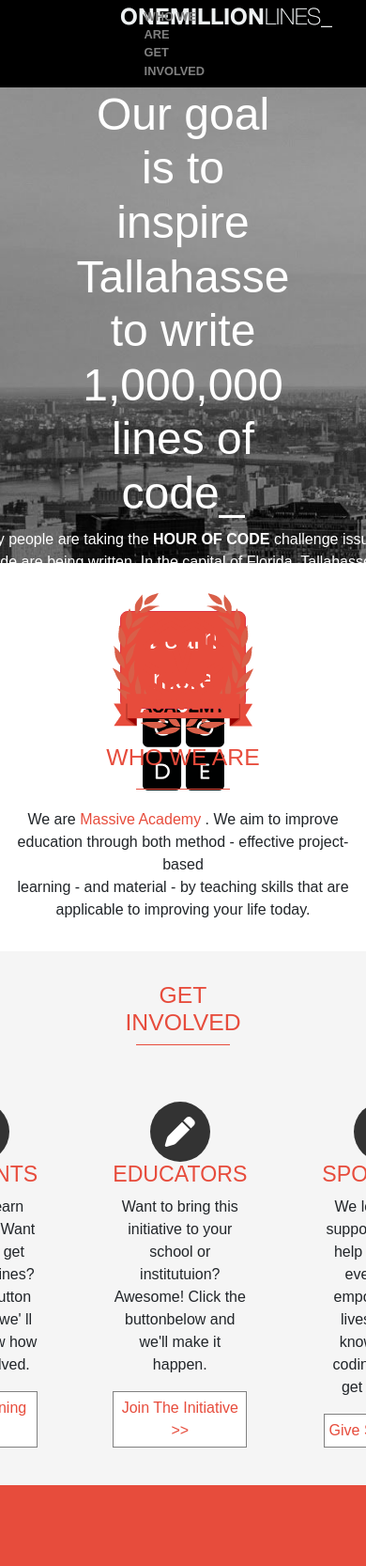
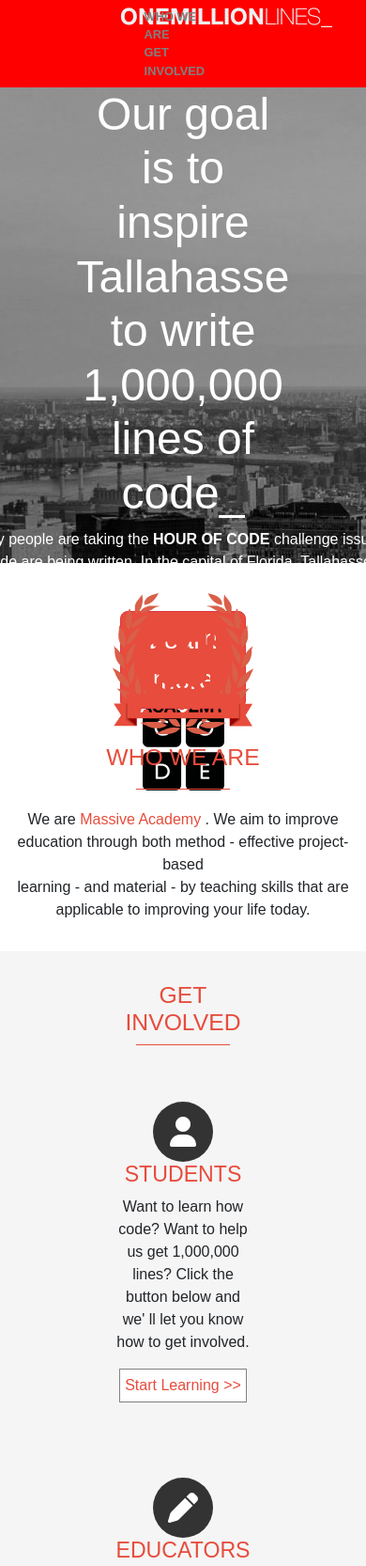
Before and after one commit to OlivierV79/One_millions, a plain HTML site: page index.html in a window 390 px wide. Shown: the top 1666 px of the page at 94% size. Drawn offline with nearby package versions, Linux system fonts and the light colour scheme.

Commit message:
debut responsive

```diff
--- a/styles/style.css
+++ b/styles/style.css
@@ -167,3 +167,17 @@ h3, h2{
     margin-bottom: 20px;
 
 }
+
+
+
+/* ----------------------- MAX 767 ------------------------------ */
+
+@media screen and (max-width: 767px) {
+    header {
+        background: red !important;
+    }
+
+    .contenaire_vignettes {
+        flex-direction: column;
+    }
+}
```
